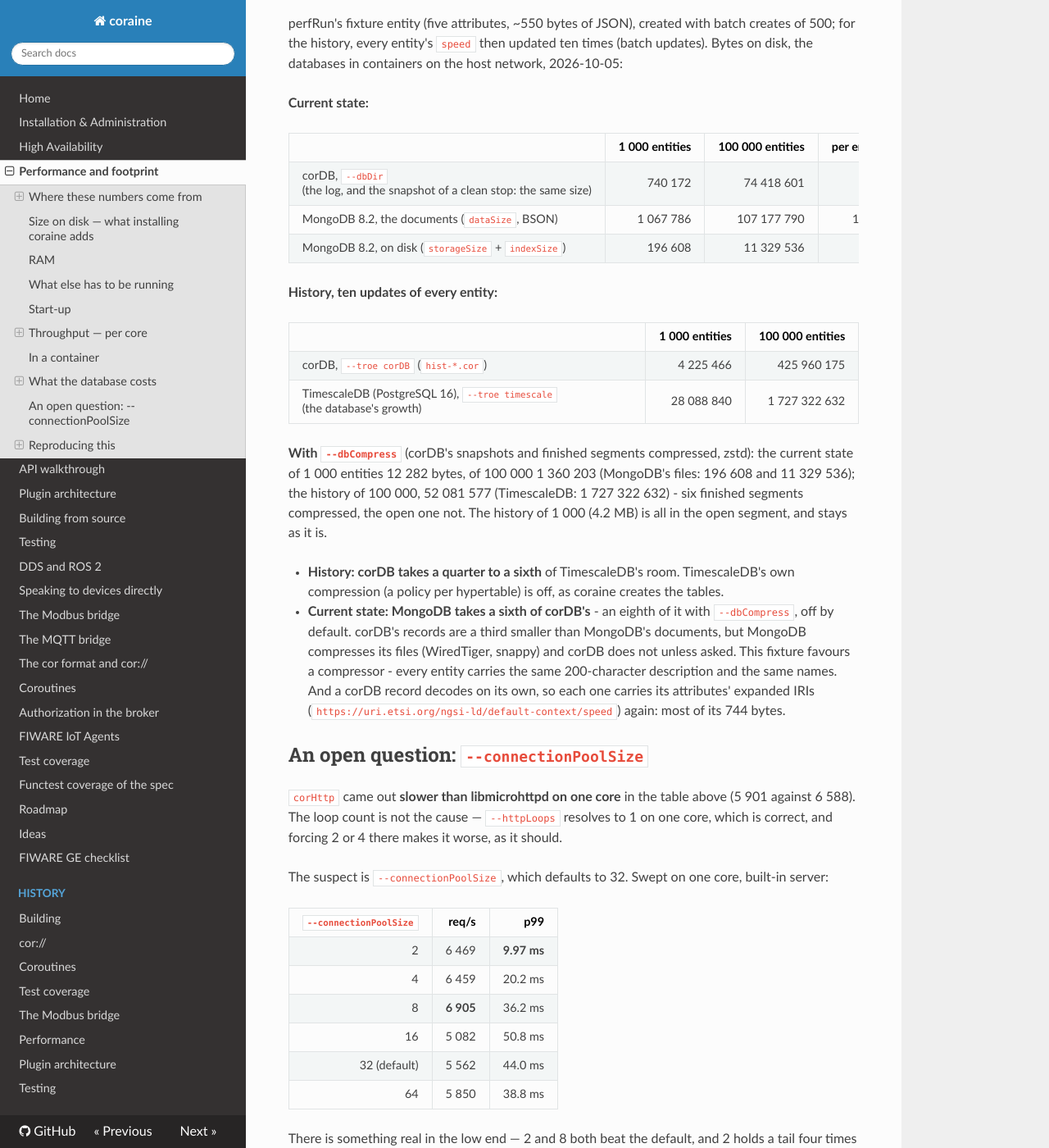
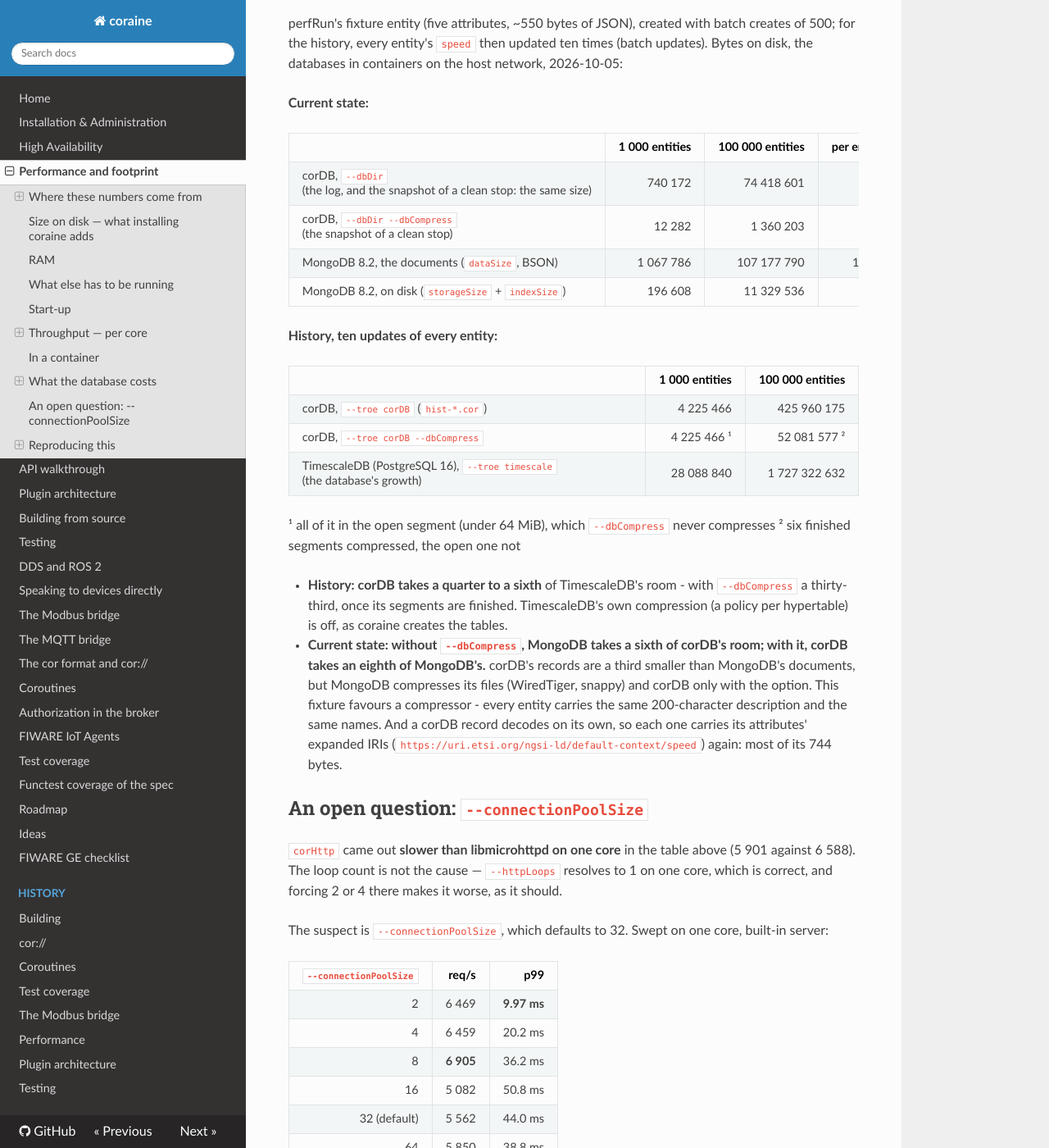
Before and after one commit to SEAMWARE/coraine, an MkDocs documentation site: the page built from doc/performance.md, in a window 1280 px wide and 1400 px high, scrolled down 14240 px. Shown: the whole window at 82% size. Built offline with MkDocs 1.6.1, drawn with Linux system fonts in a browser that asks for light colours; nearby versions of some CDN libraries; comment, search, counter and statistics services are not loaded.

Commit message:
doc/performance.md: --dbCompress as rows of the size tables, not a paragraph
Co-Authored-By: Claude Opus 5.5 <noreply@anthropic.com>

```diff
--- a/doc/performance.md
+++ b/doc/performance.md
@@ -570,6 +570,7 @@ databases in containers on the host network, 2026-10-05:
 | | 1 000 entities | 100 000 entities | per entity |
 |---|---:|---:|---:|
 | corDB, `--dbDir` (the log, and the snapshot of a clean stop: the same size) | 740 172 | 74 418 601 | 744 |
+| corDB, `--dbDir --dbCompress` (the snapshot of a clean stop) | 12 282 | 1 360 203 | 14 |
 | MongoDB 8.2, the documents (`dataSize`, BSON) | 1 067 786 | 107 177 790 | 1 072 |
 | MongoDB 8.2, on disk (`storageSize` + `indexSize`) | 196 608 | 11 329 536 | 113 |
 
@@ -578,19 +579,19 @@ databases in containers on the host network, 2026-10-05:
 | | 1 000 entities | 100 000 entities |
 |---|---:|---:|
 | corDB, `--troe corDB` (`hist-*.cor`) | 4 225 466 | 425 960 175 |
+| corDB, `--troe corDB --dbCompress` | 4 225 466 ¹ | 52 081 577 ² |
 | TimescaleDB (PostgreSQL 16), `--troe timescale` (the database's growth) | 28 088 840 | 1 727 322 632 |
 
-**With `--dbCompress`** (corDB's snapshots and finished segments compressed, zstd): the current state
-of 1 000 entities 12 282 bytes, of 100 000 1 360 203 (MongoDB's files: 196 608 and 11 329 536); the
-history of 100 000, 52 081 577 (TimescaleDB: 1 727 322 632) - six finished segments compressed, the open
-one not. The history of 1 000 (4.2 MB) is all in the open segment, and stays as it is.
+¹ all of it in the open segment (under 64 MiB), which `--dbCompress` never compresses
+² six finished segments compressed, the open one not
 
-- **History: corDB takes a quarter to a sixth** of TimescaleDB's room. TimescaleDB's own compression
-  (a policy per hypertable) is off, as coraine creates the tables.
-- **Current state: MongoDB takes a sixth of corDB's** - an eighth of it with `--dbCompress`, off by
-  default. corDB's records are a third smaller than MongoDB's documents, but MongoDB compresses its
-  files (WiredTiger, snappy) and corDB does not unless asked. This
-  fixture favours a compressor - every entity carries the same 200-character description and the same
+- **History: corDB takes a quarter to a sixth** of TimescaleDB's room - with `--dbCompress` a
+  thirty-third, once its segments are finished. TimescaleDB's own compression (a policy per
+  hypertable) is off, as coraine creates the tables.
+- **Current state: without `--dbCompress`, MongoDB takes a sixth of corDB's room; with it, corDB
+  takes an eighth of MongoDB's.** corDB's records are a third smaller than MongoDB's documents, but
+  MongoDB compresses its files (WiredTiger, snappy) and corDB only with the option. This fixture
+  favours a compressor - every entity carries the same 200-character description and the same
   names. And a corDB record decodes on its own, so each one carries its attributes' expanded IRIs
   (`https://uri.etsi.org/ngsi-ld/default-context/speed`) again: most of its 744 bytes.
 
```
